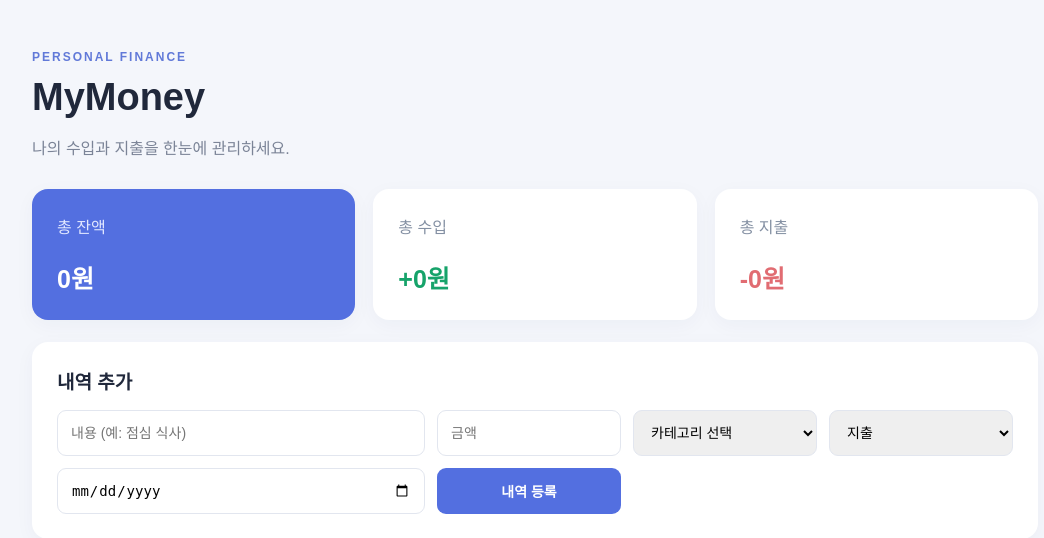
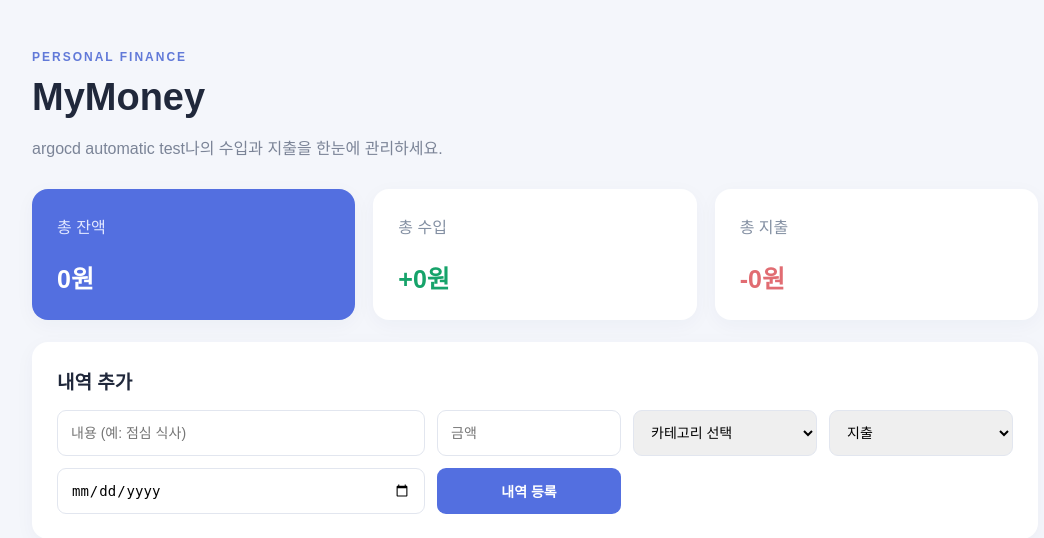
Before and after one commit to SSFWL1017/code-test-kkg, a Flask app: page / in a window 1280 px wide. Shown: the top 538 px of the page, without its empty margins (105-1149 px from the left). Run offline with Flask 3, Linux system fonts and the light colour scheme; data that the repository does not hold is empty.

Commit message:
Test automatic Argo CD deployment

```diff
--- a/mymoney/templates/index.html
+++ b/mymoney/templates/index.html
@@ -12,7 +12,7 @@
             <div>
                 <p class="eyebrow">PERSONAL FINANCE</p>
                 <h1>MyMoney</h1>
-                <p class="subtitle">나의 수입과 지출을 한눈에 관리하세요.</p>
+                <p class="subtitle">argocd automatic test나의 수입과 지출을 한눈에 관리하세요.</p>
             </div>
         </header>
 
```
